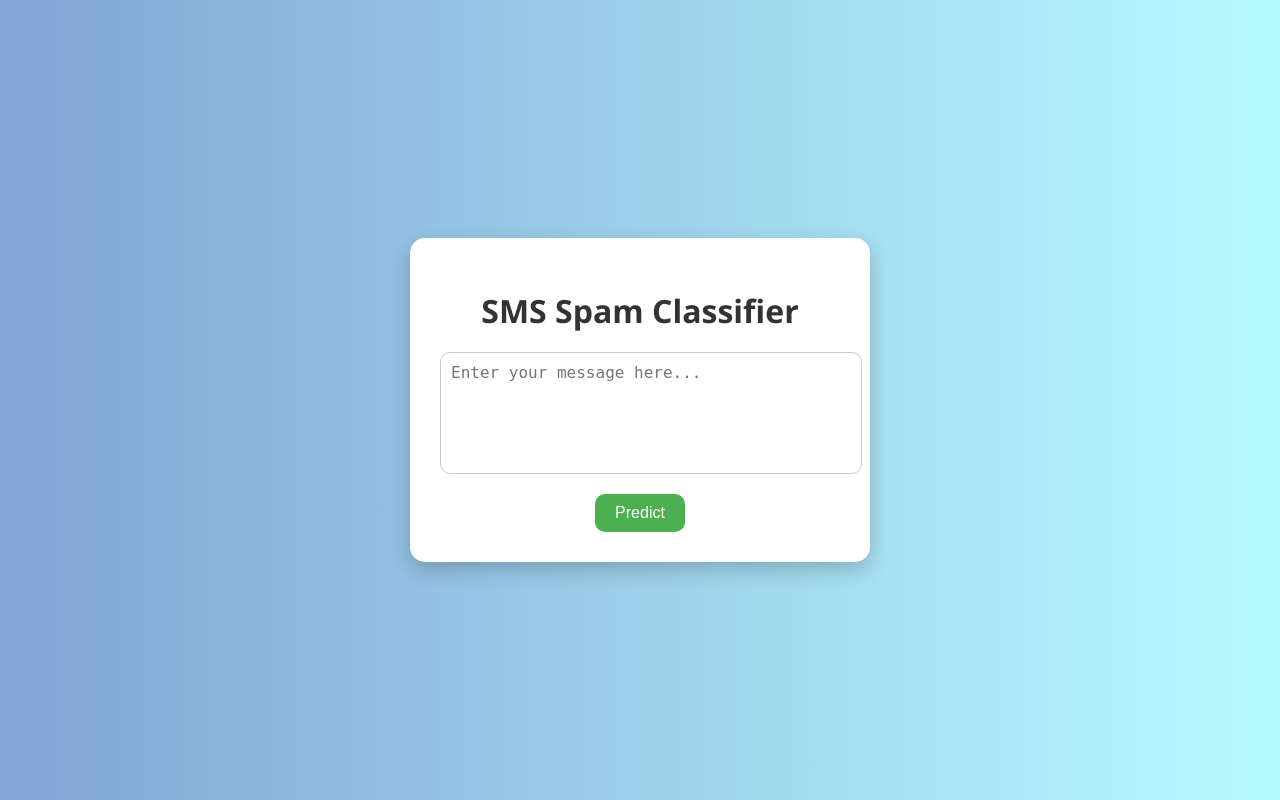
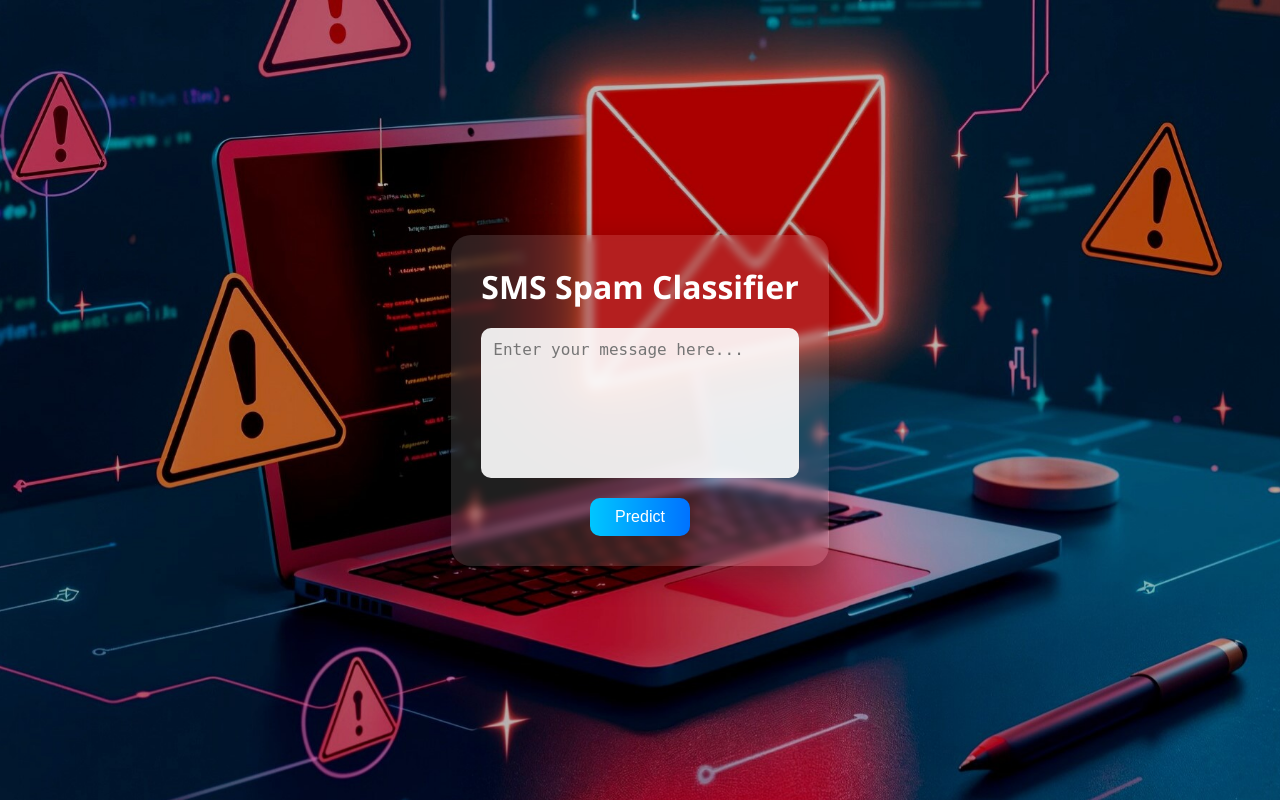
Before and after one commit to Nabadeyds/SMS-spam-prediction, a Flask app: page / in a window 1280 px wide. Run offline with Flask 3, Linux system fonts and the light colour scheme; parts of the project's set-up code (start-up, migrations or seed data) failed here and were passed over.

Commit message:
initial commit

```diff
--- a/templates/index.html
+++ b/templates/index.html
@@ -5,58 +5,73 @@
     <title>SMS Spam Classifier</title>
     <meta name="viewport" content="width=device-width, initial-scale=1.0">
     <style>
-        body {
+        * {
+            margin: 0;
+            padding: 0;
+            box-sizing: border-box;
+        }
+
+        body, html {
+            height: 100%;
             font-family: 'Segoe UI', Tahoma, Geneva, Verdana, sans-serif;
-            background: linear-gradient(to right, #83a4d4, #b6fbff);
-            min-height: 100vh;
+            background: url("/static/bg.jpeg") no-repeat center center fixed;
+            background-size: cover;
             display: flex;
             align-items: center;
             justify-content: center;
-            margin: 0;
         }
 
         .container {
-            background-color: white;
+            background-color: rgba(400, 300, 300, 0.12);
+            backdrop-filter: blur(5px);
             padding: 30px;
-            border-radius: 15px;
-            box-shadow: 0 8px 20px rgba(0, 0, 0, 0.2);
+            border-radius: 20px;
+            box-shadow: 0 10px 30px rgba(0, 0, 0, 0.25);
             text-align: center;
             width: 100%;
             max-width: 400px;
+            color: white;
         }
 
         h1 {
-            color: #333;
+            color: #ffffff;
             margin-bottom: 20px;
         }
 
         textarea {
             width: 100%;
-            height: 100px;
-            padding: 10px;
+            height: 150px;
+            padding: 12px;
             border-radius: 10px;
-            border: 1px solid #ccc;
+            border: none;
             font-size: 16px;
             resize: none;
             outline: none;
+            background-color: rgba(255, 255, 255, 0.9);
+            color: #333;
         }
 
         input[type="submit"] {
-            background-color: #4CAF50;
+            background: linear-gradient(to right, #00c6ff, #0072ff);
             color: white;
-            padding: 10px 20px;
+            padding: 10px 25px;
             border: none;
             border-radius: 10px;
             cursor: pointer;
             font-size: 16px;
             margin-top: 15px;
+            transition: 0.3s ease;
+        }
+
+        input[type="submit"]:hover {
+            opacity: 0.85;
         }
 
         .prediction {
             margin-top: 20px;
             font-size: 20px;
             font-weight: bold;
-            color: #ff4b5c;
+            color: #ffe600;
         }
     </style>
 </head>
```
Also changed, not shown: static/bg.jpeg (added).
